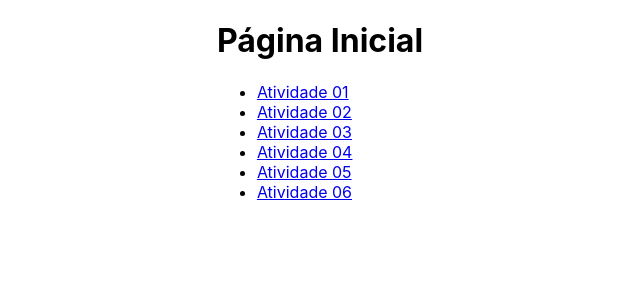
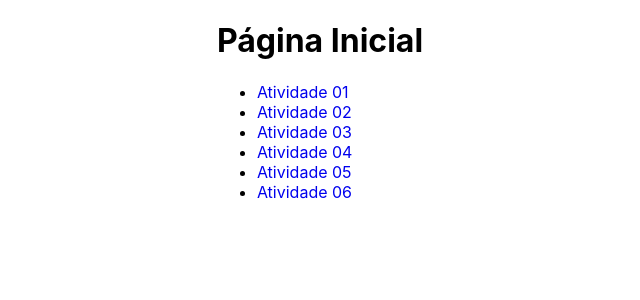
Before and after one commit to Samoo2/react-projetos, a React (Create React App) app in the folder react-app/: page / in a window 1280 px wide. Shown: the top 300 px of the page, without its empty margins (320-960 px from the left). Built offline with nearby package versions, Linux system fonts and the light colour scheme.

Commit message:
Update index.css

```diff
--- a/react-app/src/index.css
+++ b/react-app/src/index.css
@@ -5,6 +5,9 @@ body {
     sans-serif;
   -webkit-font-smoothing: antialiased;
   -moz-osx-font-smoothing: grayscale;
+  display: flex;
+  justify-content: center;
+  align-items: center;
 }
 
 code {
@@ -12,20 +15,6 @@ code {
     monospace;
 }
 
-#centralizar {
-  display: flex;
-  justify-content: center;
-  align-items: center;
+a {
+  text-decoration: none;
 }
-
-#centralizar {
-  display: flex;
-  justify-content: center;
-  align-items: center;
-  flex-direction: column;
-}
-
-.componente {
-  display: block;
-  margin: 10px 0;
-}
```
